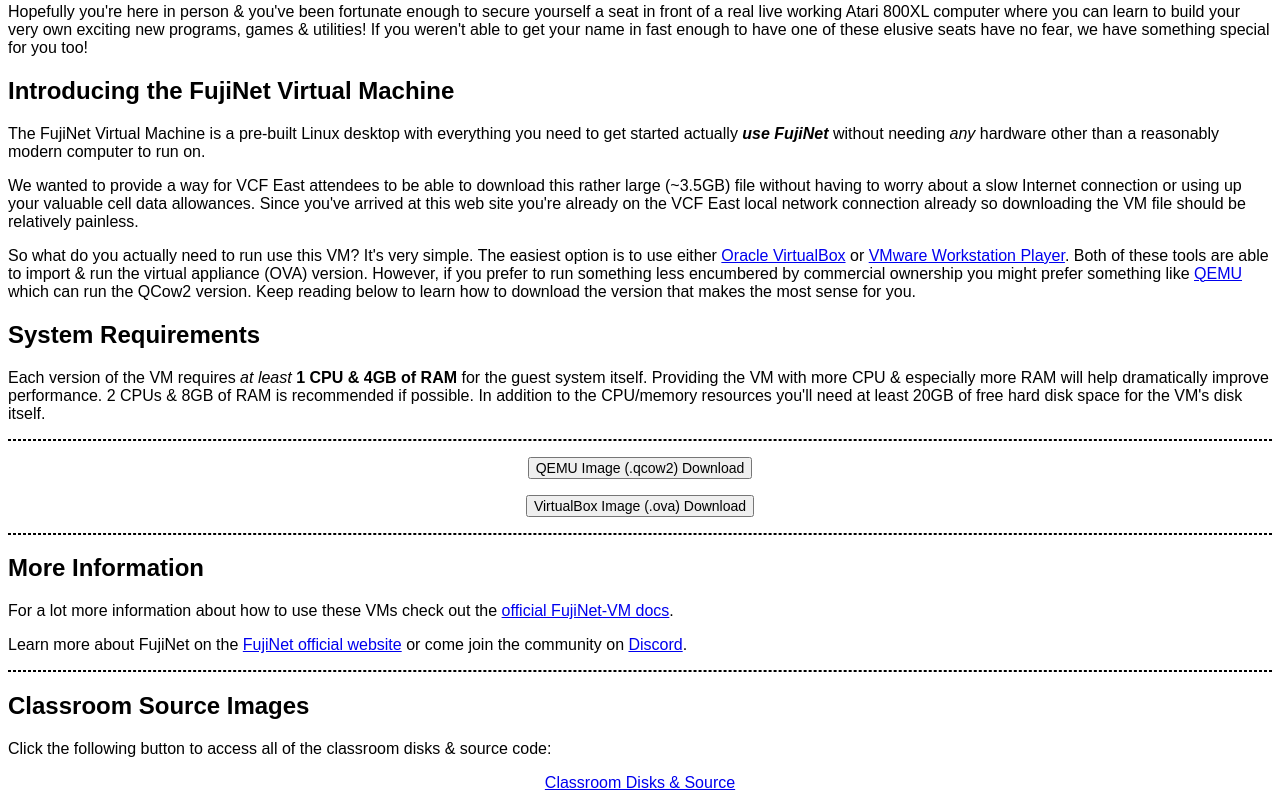
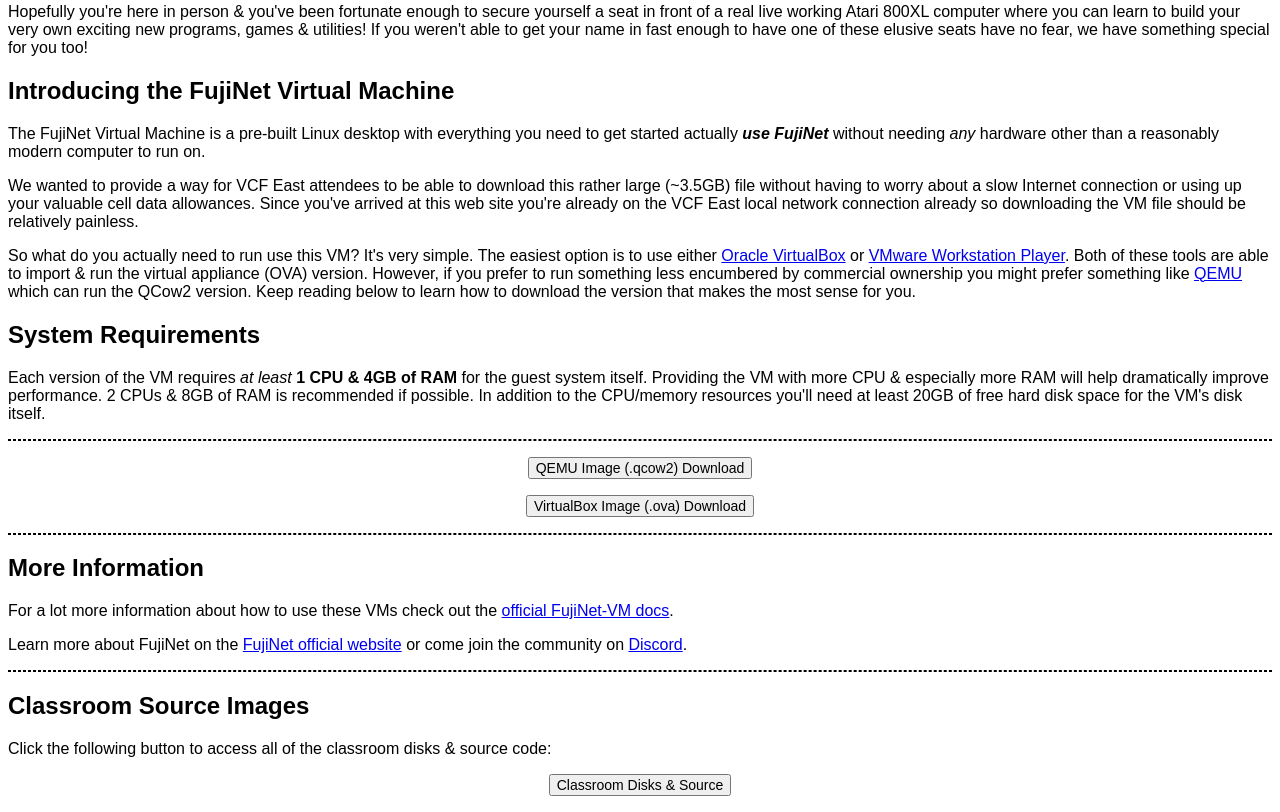
Before and after one commit to benjamink/vcf-atari-classroom-website, a plain HTML site: page index.html in a window 1280 px wide. Shown: the part 466-1278 px from the top of the page. Drawn offline with Linux system fonts and the light colour scheme.

Commit message:
Update index.html

```diff
--- a/index.html
+++ b/index.html
@@ -50,6 +50,6 @@
 
     <p>Click the following button to access all of the classroom disks & source code:</p>
 
-    <p><center><a href="http://fujinet.diller.org/ATARI/VCF/" target="_blank">Classroom Disks & Source</a></center></p>
+    <p><center><a href="http://fujinet.diller.org/ATARI/VCF/" target="_blank"><button>Classroom Disks & Source</button></a></center></p>
   </body>
 </html>
```
